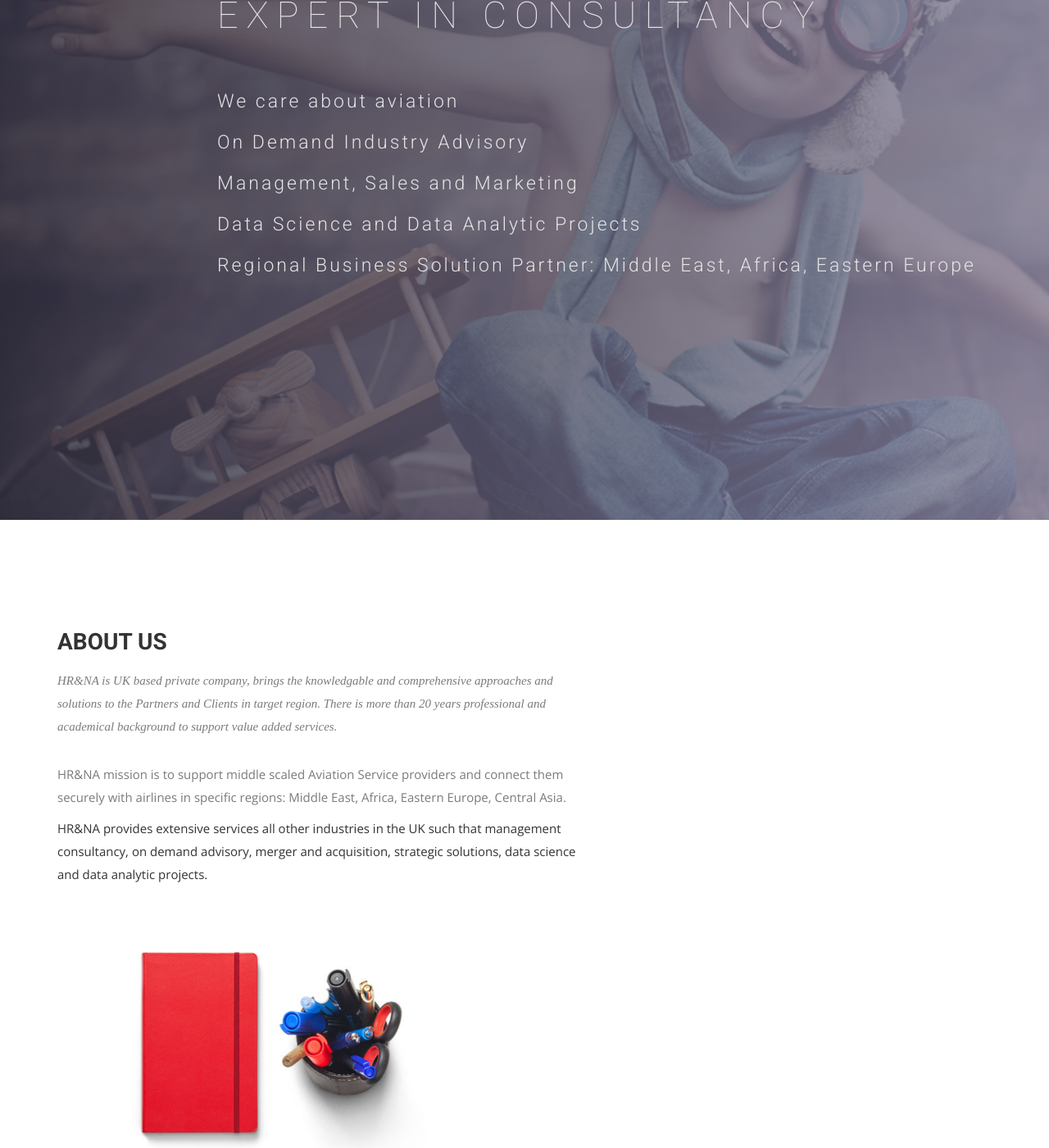
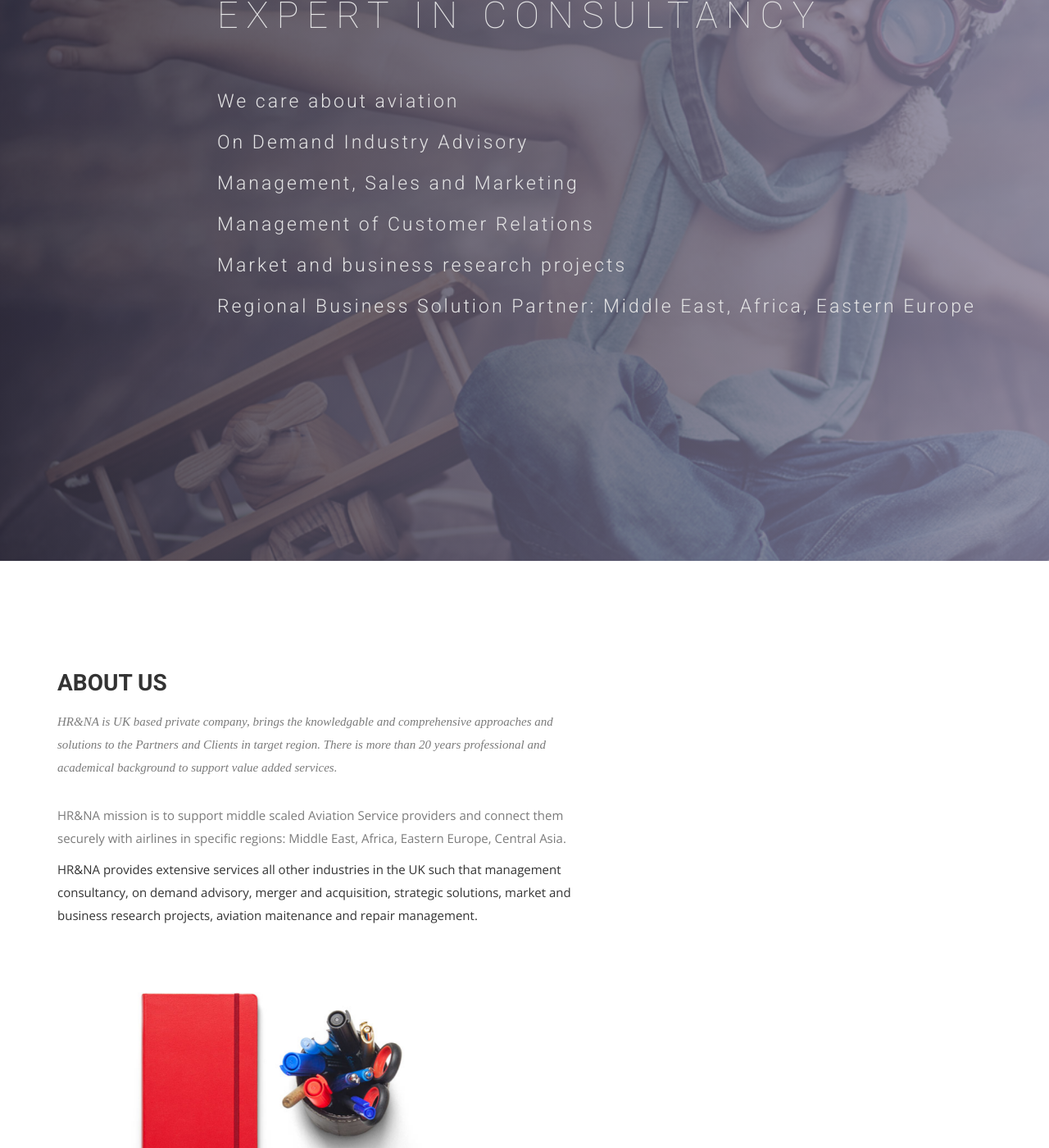
Before and after one commit to hrnaltd/hrnaltd.github.io, a Jekyll site: the page built from index.html, in a window 1280 px wide and 1400 px high, scrolled down 321 px. Shown: the whole window at 82% size. Built offline with Jekyll 4.4.1, drawn with Linux system fonts in a browser that asks for light colours; nearby versions of some CDN libraries; some web fonts are replaced; some of the changed text lies outside the part shown.

Commit message:
Update index.html
removed data items.

```diff
--- a/index.html
+++ b/index.html
@@ -14,7 +14,8 @@ permalink: /
           <p class="animated fadeInUp">We care about aviation</p>
           <p class="animated fadeInUp">On Demand Industry Advisory</p>
           <p class="animated fadeInUp">Management, Sales and Marketing</p>
-          <p class="animated fadeInUp">Data Science and Data Analytic Projects</p>
+          <p class="animated fadeInUp">Management of Customer Relations</p>
+          <p class="animated fadeInUp">Market and business research projects</p>
           <p class="animated fadeInUp">Regional Business Solution Partner: Middle East, Africa, Eastern Europe</p>
         </div>
       </div>
@@ -33,7 +34,7 @@ permalink: /
           </div>
           <p>HR&NA mission is to support middle scaled Aviation Service providers and connect them securely with airlines in specific regions: Middle East, Africa, Eastern Europe, Central Asia. </p>
         </div>
-          <p>HR&NA provides extensive services all other industries in the UK such that management consultancy, on demand advisory, merger and acquisition, strategic solutions, data science and data analytic projects.  </p>
+          <p>HR&NA provides extensive services all other industries in the UK such that management consultancy, on demand advisory, merger and acquisition, strategic solutions, market and business research projects, aviation maitenance and repair management.  </p>
         </div>
       </div><!-- .col-md-7 close -->
       <div class="col-md-5 col-sm-12">
@@ -83,15 +84,10 @@ permalink: /
         <div class="service-item">
           <i class="icon ion-coffee"></i>
           <h4>Consultancy</h4>
-          <p>Marketing and business intelligence in the specific industries. On demand advisory projects are handled. Organizatinal set-up for Business Development. -	Commercial due diligence and M&A support </p>
+          <p>Marketing and business research in the specific industries. On demand advisory projects are handled. Organizatinal set-up for Business Development. -	Commercial due diligence and M&A support </p>
         </div>
       </div>
-      <div class="col-sm-6 col-md-3">
-        <div class="service-item">
-          <i class="ion-compass"></i>
-          <h4>Data Science</h4>
-          <p>Data driven techniques, analytical solutions, predictive approaches, pricing and customer modelling, big data management</p>
-        </div>
+
       </div>
 
       </div>
```
